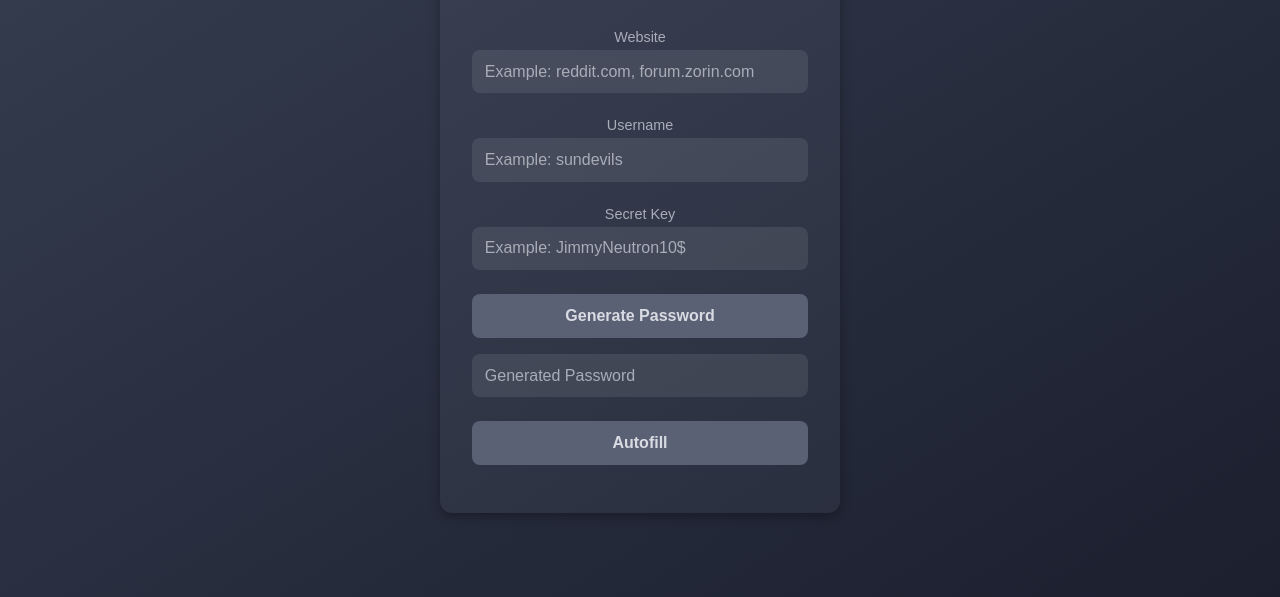
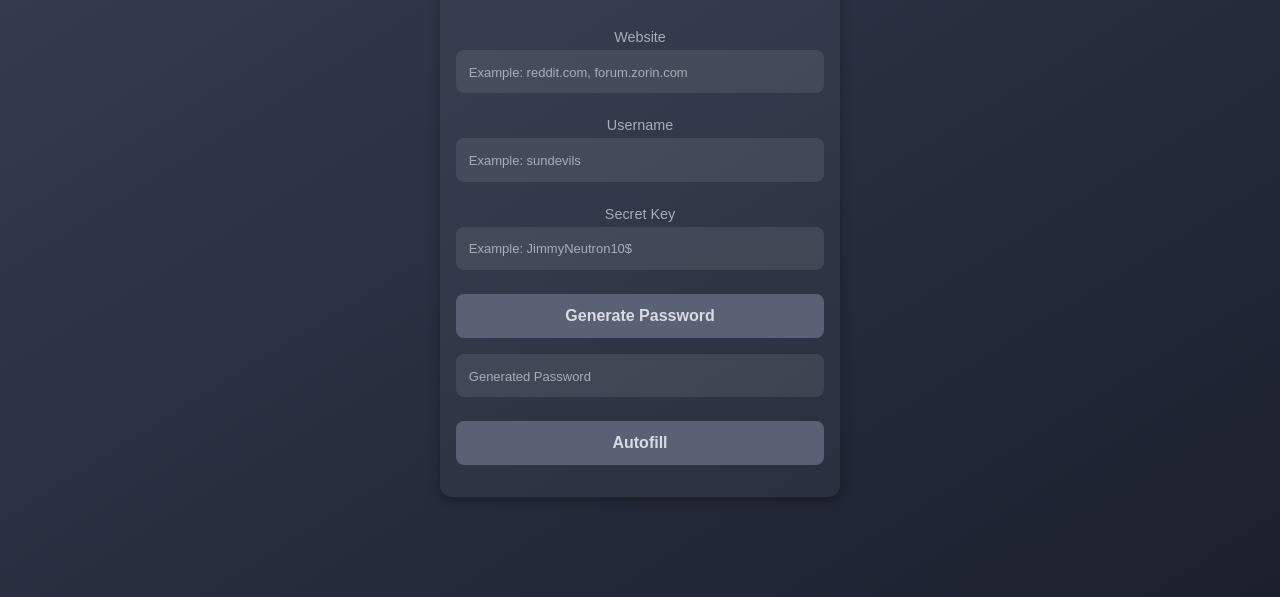
Before and after one commit to claguduv/HackSoda24, a website built with webpack: page popup.html in a window 1280 px wide. Shown: the part 203-800 px from the top of the page. Built offline with nearby package versions, Linux system fonts and the light colour scheme; no server answers.

Commit message:
updated styles

```diff
--- a/style.css
+++ b/style.css
@@ -12,13 +12,15 @@ body {
     justify-content: center;
     align-items: center;
     min-height: 100vh;
+    overflow: hidden; /* Prevents the body from scrolling */
 }
 
 .container {
     text-align: center;
     max-width: 400px;
+    max-height: calc(100vh - 20px);
     width: 100%;
-    padding: 2rem;
+    padding: 1rem;
     background: rgba(216, 219, 226, 0.05);
     border-radius: 12px;
     box-shadow: 0px 4px 12px rgba(0, 0, 0, 0.3);
@@ -100,3 +102,9 @@ body {
     color: #A8ADB8;
     margin-top: 2rem;
 }
+
+/* placholder */
+::-webkit-input-placeholder {
+    color: #A8ADB8;
+    font-size: small;
+}
```
Also changed, not shown: images/screenshot.png (added).
